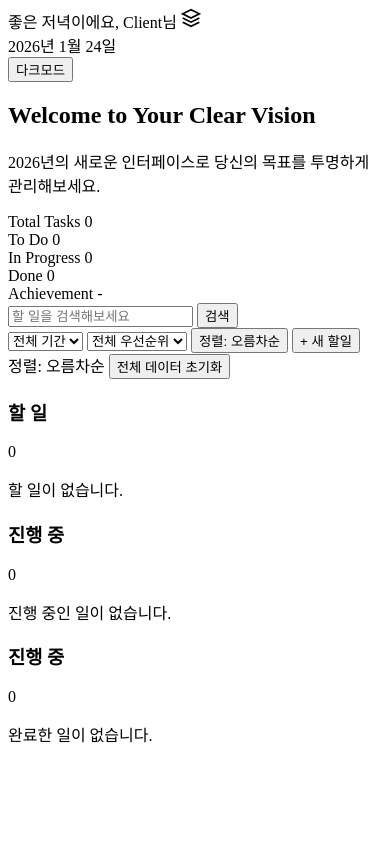
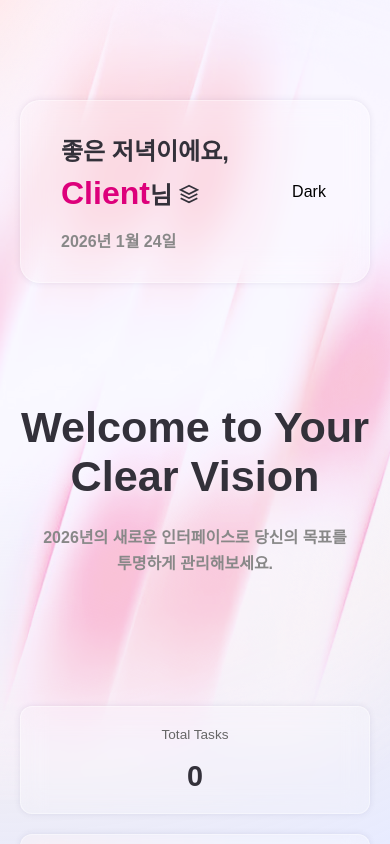
Before and after one commit to dohaim918/flowdash, a plain HTML site: page index.html in a window 390 px wide. Shown: the top 844 px of the page. Drawn offline with Linux system fonts and the light colour scheme.

Commit message:
feat: index.html 수정, CSS 라이트버전 반응형 적용 + 모달 마크업 완료

```diff
--- /dev/null
+++ b/css/reset.css
@@ -0,0 +1,90 @@
+*,
+*::before,
+*::after {
+  box-sizing: border-box;
+}
+
+html,
+body,
+div,
+span,
+h1,
+h2,
+h3,
+h4,
+h5,
+h6,
+p,
+a,
+img,
+ul,
+ol,
+li,
+form,
+fieldset,
+label,
+legend,
+input,
+textarea,
+button,
+table,
+caption,
+tbody,
+thead,
+tfoot,
+tr,
+th,
+td,
+article,
+aside,
+section,
+header,
+main,
+nav,
+footer {
+  margin: 0;
+  padding: 0;
+  border: 0;
+  font-size: 100%;
+  font-family: "Pretendard" sans-serif;
+}
+
+html {
+  min-height: 100dvh;
+}
+
+body {
+  min-height: 100vh;
+  min-height: 100dvh;
+  background-color: #ffffff;
+}
+
+ol,
+ul {
+  list-style: none;
+}
+
+a {
+  text-decoration: none;
+  color: inherit;
+  cursor: pointer;
+}
+
+button {
+  background-color: transparent;
+  cursor: pointer;
+}
+
+body {
+  font-family:
+    "Pretendard",
+    system-ui,
+    -apple-system,
+    BlinkMacSystemFont,
+    "Segoe UI",
+    Roboto,
+    "Apple SD Gothic Neo",
+    "Noto Sans KR",
+    Arial,
+    sans-serif;
+}
--- /dev/null
+++ b/css/style.css
@@ -0,0 +1,407 @@
+:root {
+  --neon-color: #dd007b;
+  --neon-glow: rgba(221, 0, 123, 0.4);
+  --neon-glow-light: rgba(221, 0, 123, 0.25);
+}
+
+/* ===============================
+   기본 폰트 및 초기화
+================================ */
+@import url("https://cdn.jsdelivr.net/gh/orioncactus/pretendard/dist/web/static/pretendard.css");
+
+* {
+  margin: 0;
+  padding: 0;
+  box-sizing: border-box;
+  font-family: "Pretendard", sans-serif;
+}
+
+body {
+  background: radial-gradient(
+    circle at top left,
+    #ffeaec,
+    #f3f3ff,
+    #f3f3ff,
+    rgba(221, 208, 217, 0.4),
+    rgba(178, 190, 255, 0.3)
+  );
+  background-attachment: fixed;
+  min-height: 100vh;
+}
+
+/* ===============================
+   페이지 래퍼
+================================ */
+.page-wrapper {
+  display: flex;
+  flex-direction: column;
+  padding: 100px 20px;
+  align-items: center;
+
+  background-image: url("/img/Light_Background_Image.png");
+  background-repeat: no-repeat;
+  background-position: top center;
+  background-size: auto;
+
+  container-type: inline-size;
+}
+
+/* ===============================
+   상단 헤더 영역
+================================ */
+.introduction {
+  width: 100%;
+  max-width: 1240px;
+  margin-bottom: 120px;
+  background: rgba(255, 255, 255, 0.2);
+  backdrop-filter: blur(15px);
+  border: 1px solid rgba(255, 255, 255, 0.4);
+  padding: 30px 40px;
+  border-radius: 20px;
+  display: flex;
+  justify-content: space-between;
+  align-items: center;
+  gap: 40px;
+  box-shadow: 0 0 6px 0 rgba(60, 52, 95, 0.1);
+}
+@container (max-width: 469px) {
+  .introduction {
+    gap: 100px;
+  }
+}
+@container (max-width: 420px) {
+  .introduction {
+    gap: 60px;
+  }
+}
+
+.dark-mode-toggle {
+  width: 40px;
+  height: 40px;
+}
+
+.nickname {
+  margin-bottom: 12px;
+  font-size: 1.5rem;
+  font-weight: 700;
+  color: #33313a;
+  line-height: 2.6rem;
+}
+
+.nickname-name {
+  font-size: 2rem;
+  font-weight: 800;
+  color: #dd007b;
+}
+.date {
+  font-size: 1rem;
+  color: #888;
+  font-weight: 700;
+}
+
+/* ===============================
+   히어로 섹션
+================================ */
+.phrase {
+  text-align: center;
+  margin-bottom: 130px;
+}
+
+.phrase-header {
+  font-size: 2.7rem;
+  font-weight: 800;
+  color: #33313a;
+  margin-bottom: 24px;
+  text-shadow: 0 2px 10px rgba(255, 255, 255, 0.3);
+}
+
+.phrase-text {
+  font-size: 1rem;
+  color: #888;
+  word-break: keep-all;
+  overflow-wrap: break-word;
+  line-height: 1.6;
+  margin: 0 15px;
+  font-weight: 600;
+}
+
+/* ===============================
+   통계/정렬 카드
+================================ */
+.total-sorting {
+  width: 100%;
+  max-width: 1240px;
+  display: flex;
+  flex-wrap: wrap;
+  gap: 20px;
+  margin-bottom: 40px;
+}
+
+.total-item {
+  flex: 1 1 185px;
+  padding: 20px;
+  border-radius: 12px;
+  display: flex;
+  flex-direction: column;
+  align-items: center;
+  gap: 8px;
+  transition: transform 0.3s ease;
+  background: rgba(255, 255, 255, 0.2);
+  backdrop-filter: blur(12px);
+  border: 1px solid rgba(255, 255, 255, 0.4);
+  box-shadow: 0 0 6px 0 rgba(60, 52, 95, 0.1);
+}
+
+.total-item:hover {
+  transform: translateY(-5px);
+  background: rgba(255, 255, 255, 0.5);
+}
+
+.total-title {
+  display: block;
+  font-size: 0.85rem;
+  color: #666;
+  margin-bottom: 10px;
+}
+.total-number {
+  display: block;
+  font-size: 1.8rem;
+  font-weight: 700;
+  color: #33313a;
+}
+
+/* ===============================
+   컨트롤 바 (검색/필터/버튼)
+================================ */
+.control-bar {
+  width: 100%;
+  max-width: 1240px;
+  margin-bottom: 25px;
+  display: flex;
+  flex-wrap: wrap;
+  align-items: center;
+  gap: 16px;
+  padding: 18px;
+  background: rgba(255, 255, 255, 0.15);
+  backdrop-filter: blur(20px);
+  border: 1px solid rgba(255, 255, 255, 0.4);
+  box-shadow: 0 0 6px 0 rgba(60, 52, 95, 0.1);
+  border-radius: 10px;
+  container-type: inline-size;
+}
+
+.search-wrap {
+  flex: 2 1 260px;
+  height: 44px;
+  display: flex;
+  align-items: center;
+  padding: 0 15px;
+  background: rgba(255, 255, 255, 0.4);
+  backdrop-filter: blur(12px);
+  border: 1px solid rgba(255, 255, 255, 0.4);
+  border-radius: 12px;
+}
+
+.search-wrap input {
+  flex: 1;
+  background: transparent;
+  border: none;
+  outline: none;
+  font-size: 0.9rem;
+}
+
+.search-wrap:focus-within {
+  border-color: #dd007b;
+  box-shadow: 0 4px 15px rgba(0, 0, 0, 0.05);
+}
+
+.select-wrap:focus-within {
+  border-color: #dd007b;
+  box-shadow: 0 4px 15px rgba(0, 0, 0, 0.05);
+}
+
+.glass-select {
+  width: 100%;
+  height: 100%;
+  background: transparent;
+  border: none;
+  outline: none;
+  appearance: none;
+  padding: 0 15px;
+}
+
+.glass-select,
+.dropdown-toggle {
+  flex: 1 1 126px;
+  height: 42px;
+  background: rgba(255, 255, 255, 0.4);
+  backdrop-filter: blur(12px);
+  border: 1px solid rgba(255, 255, 255, 0.4);
+  border-radius: 12px;
+  font-size: 0.9rem;
+  cursor: pointer;
+  color: #666;
+  font-weight: 700;
+}
+
+.dropdown-toggle {
+  display: flex;
+  align-items: center;
+  justify-content: center;
+}
+
+.glass-select:focus {
+  border-color: #dd007b;
+}
+
+/* 새 할 일 버튼 */
+.new-btn {
+  flex: 4 1 100px;
+  height: 42px;
+  background-color: #dd007b;
+  border: none;
+  border-radius: 10px;
+
+  background: rgba(255, 255, 255, 0.4);
+  backdrop-filter: blur(10px);
+  border: 1px solid rgba(255, 255, 255, 0.5); /* 유리 질감 테두리 */
+
+  font-weight: 500;
+  font-size: 1rem;
+  color: var(--neon-color);
+  text-transform: uppercase;
+  letter-spacing: 0.5px;
+
+  /* 은은한 네온 글자 glow */
+  text-shadow:
+    0 0 0 var(--neon-color),
+    0 0 0 var(--neon-glow);
+
+  /* 버튼 그림자 glow */
+  box-shadow:
+    0 0 2px var(--neon-glow-light),
+    0 0 4px var(--neon-glow-light);
+  transition: all 0.3s ease;
+
+  transition:
+    transform 0.2s ease,
+    background-color 0.2s ease;
+}
+.new-btn:hover {
+  color: #fff;
+  background: #dd007b;
+  text-shadow:
+    0 0 4px var(--neon-color),
+    0 0 8px var(--neon-glow);
+  box-shadow:
+    0 0 8px var(--neon-glow-light),
+    0 0 16px var(--neon-glow-light);
+  transform: translateY(-2px);
+}
+
+@container (max-width: 555px) {
+  .search-wrap {
+    flex-basis: 100%;
+  }
+  .new-btn {
+    flex-basis: 400px;
+  }
+}
+
+/* ===============================
+   정렬 및 상태 정보
+================================ */
+.sequence {
+  width: 100%;
+  max-width: 1240px;
+  display: flex;
+  justify-content: space-between;
+  font-size: 0.9rem;
+  margin-bottom: 20px;
+  color: #666;
+  font-weight: 700;
+}
+.sequence-content {
+  padding: 6px 12px;
+  border-radius: 20px;
+  box-shadow: 0 0 3px rgba(51, 49, 58, 0.3);
+}
+
+.all-delete {
+  background: none;
+  border: none;
+  color: #dd007b;
+  font-weight: 600;
+  padding: 6px 12px;
+}
+
+/* ===============================
+   칸반 보드
+================================ */
+.progress-wrap {
+  width: 100%;
+  max-width: 1240px;
+  container-type: inline-size;
+}
+
+.progress-box {
+  display: grid;
+  grid-template-columns: repeat(3, 1fr);
+  gap: 24px;
+}
+
+@container (max-width: 800px) {
+  .progress-box {
+    grid-template-columns: 1fr;
+  }
+}
+
+.todo-item,
+.progress-item,
+.Done-item {
+  background: rgba(255, 255, 255, 0.15);
+  backdrop-filter: blur(20px);
+  border: 1px solid rgba(255, 255, 255, 0.4);
+  border-radius: 25px;
+  padding: 30px;
+  min-height: 500px;
+  box-shadow: 0 8px 32px rgba(0, 0, 0, 0.05);
+}
+
+.card-header {
+  display: flex;
+  justify-content: space-between;
+  align-items: center;
+  border-bottom: 2px solid #33313a;
+  padding-bottom: 15px;
+  margin-bottom: 50px;
+
+  color: #33313a;
+  transition:
+    border-color 0.3s ease,
+    color 0.3s ease;
+}
+
+.card-hover:hover .card-header {
+  border-bottom-color: #dd007b;
+  color: #dd007b;
+}
+
+.card-header > span {
+  width: 26px;
+  height: 26px;
+  display: inline-flex;
+  justify-content: center;
+  align-items: center;
+
+  box-shadow: 0 0 3px rgba(51, 49, 58, 0.3);
+  border-radius: 20px;
+}
+.card-hover:hover .card-header > span {
+  box-shadow: 0 0 3px #dd007b;
+}
+.empty {
+  text-align: center;
+  font-weight: bold;
+  color: #888;
+}
--- a/index.html
+++ b/index.html
@@ -4,10 +4,11 @@
     <meta charset="UTF-8" />
     <meta name="viewport" content="width=device-width, initial-scale=1.0" />
     <title>to-do Team Project</title>
-    <link rel="stylesheet" href="style.css" />
+    <link rel="stylesheet" href="./css/reset.css" />
+    <link rel="stylesheet" href="./css/style.css" />
   </head>
   <body>
-    <main class="background">
+    <div class="page-wrapper">
       <header class="introduction">
         <div class="nickname-header">
           <!-- 글자수정 -->
@@ -27,7 +28,7 @@
         </div>
         <div class="mode">
           <!-- 글자 수정 -->
-          <button id="dark-mode-toggle">다크모드</button>
+          <button class="dark-mode-toggle">Dark</button>
         </div>
       </header>
 
@@ -66,7 +67,7 @@
         </article>
       </section>
 
-      <section class="add-btn-wrap">
+      <section class="control-bar">
         <!-- 3개 묶음 -->
         <!-- 검색 & 필터 영역 -->
         <!-- 검색 -->
@@ -94,7 +95,7 @@
         <button class="dropdown-toggle" aria-label="정렬 방식 변경">정렬: 오름차순</button>
 
         <!-- 핑크 버튼 + 클래스명수정-->
-        <button class="new-btn">+ 새 할일</button>
+        <button class="new-btn">+ 새 할 일</button>
       </section>
 
       <div class="sequence">
@@ -105,8 +106,8 @@
       <section class="progress-wrap">
         <div class="progress-box">
           <!-- 시멘틱테그 수정 -->
-          <article class="todo-item">
-            <div class="todo-header">
+          <article class="todo-item card-hover">
+            <div class="card-header">
               <!-- 테그수정 -->
               <h3 class="todo-title">할 일</h3>
               <span class="todo-number">0</span>
@@ -116,8 +117,8 @@
 
             <div class="empty">할 일이 없습니다.</div>
           </article>
-          <article class="progress-item">
-            <div class="progress-header">
+          <article class="progress-item card-hover">
+            <div class="card-header">
               <!-- 테그수정 -->
               <h3 class="progress-title">진행 중</h3>
               <span class="progress-number">0</span>
@@ -128,10 +129,10 @@
             <div class="empty">진행 중인 일이 없습니다.</div>
           </article>
 
-          <article class="Done-item">
-            <div class="Done-header">
+          <article class="Done-item card-hover">
+            <div class="card-header">
               <!-- 테그수정 -->
-              <h3 class="Done-title">진행 중</h3>
+              <h3 class="Done-title">완료</h3>
               <span class="Done-number">0</span>
             </div>
 
@@ -141,6 +142,6 @@
           </article>
         </div>
       </section>
-    </main>
+    </div>
   </body>
 </html>
```
Also changed, not shown: Modal-index.html.html (added, +192 -0 lines), img/Light_Background_Image.png (added).
